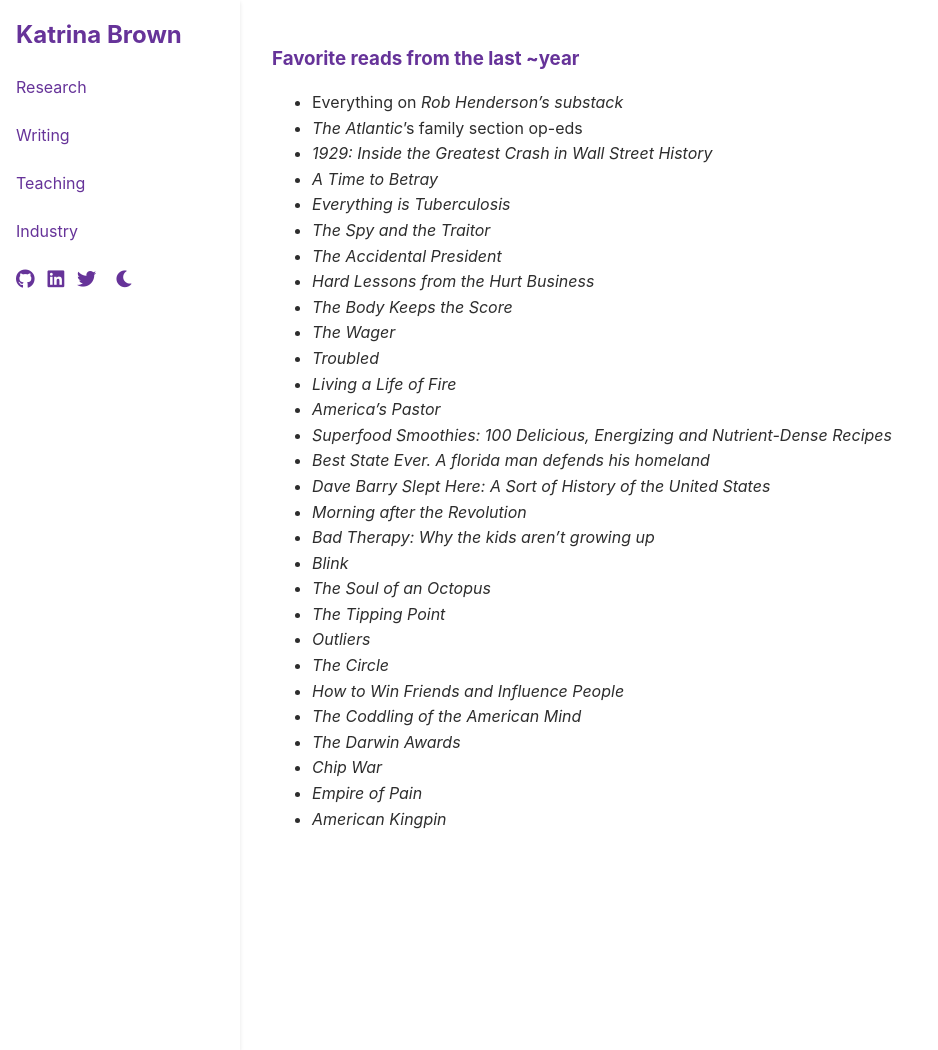
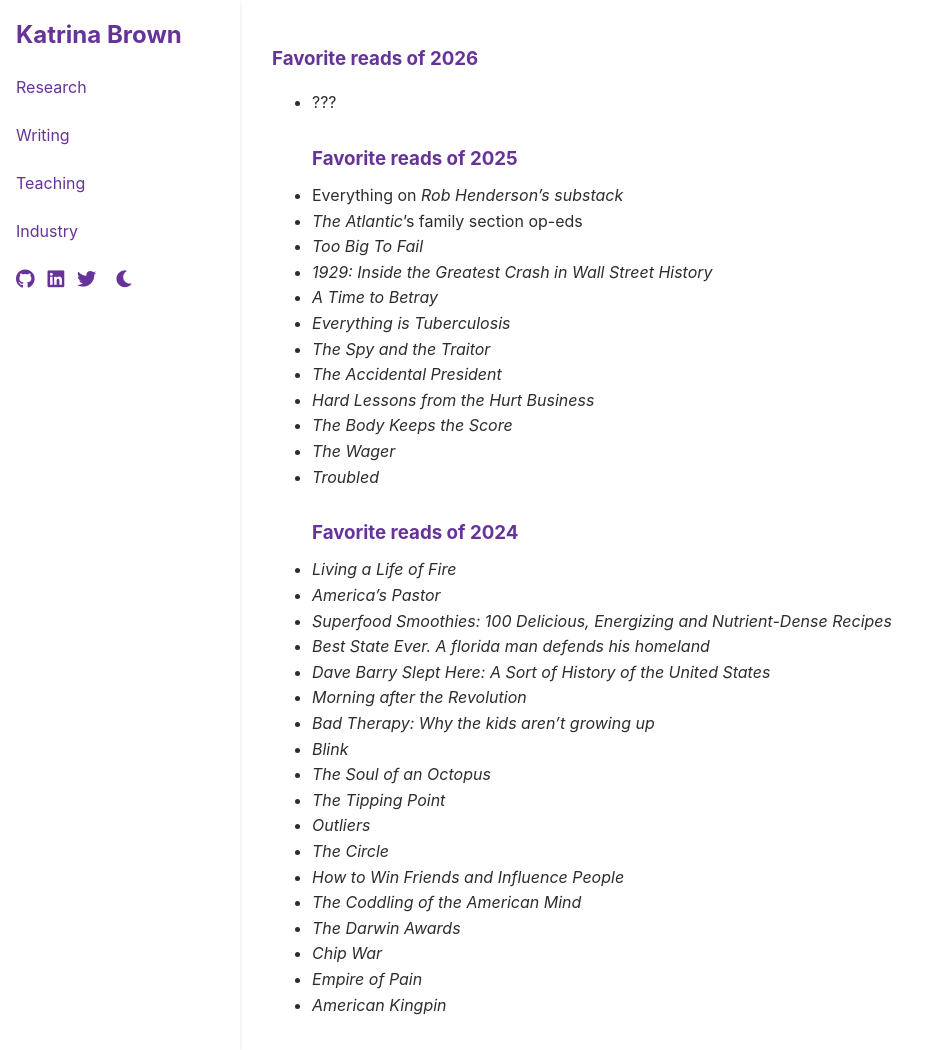
Before and after one commit to brownkat6/katrinarbrown, a Jekyll site: the page built from docs/reading.md, in a window 1280 px wide and 1050 px high. Shown: the whole window, without its empty margins (0-938 px from the left). Built offline with Jekyll 4.4.1, drawn with Linux system fonts in a browser that asks for light colours.

Commit message:
add book

```diff
--- a/docs/reading.md
+++ b/docs/reading.md
@@ -2,10 +2,12 @@
 layout: default
 title: Reading
 ---
-
-### Favorite reads from the last ~year
+### Favorite reads of 2026
+- ???
+### Favorite reads of 2025
 - Everything on *Rob Henderson's substack*
 - *The Atlantic*'s family section op-eds
+- *Too Big To Fail*
 - *1929: Inside the Greatest Crash in Wall Street History*
 - *A Time to Betray*
 - *Everything is Tuberculosis*
@@ -15,6 +17,7 @@
 - *The Body Keeps the Score*
 - *The Wager*
 - *Troubled*
+### Favorite reads of 2024
 - *Living a Life of Fire*
 - *America's Pastor*
 - *Superfood Smoothies: 100 Delicious, Energizing and Nutrient-Dense Recipes*
```
Also changed, not shown: docs/speaking.md (+0 -1 lines).
